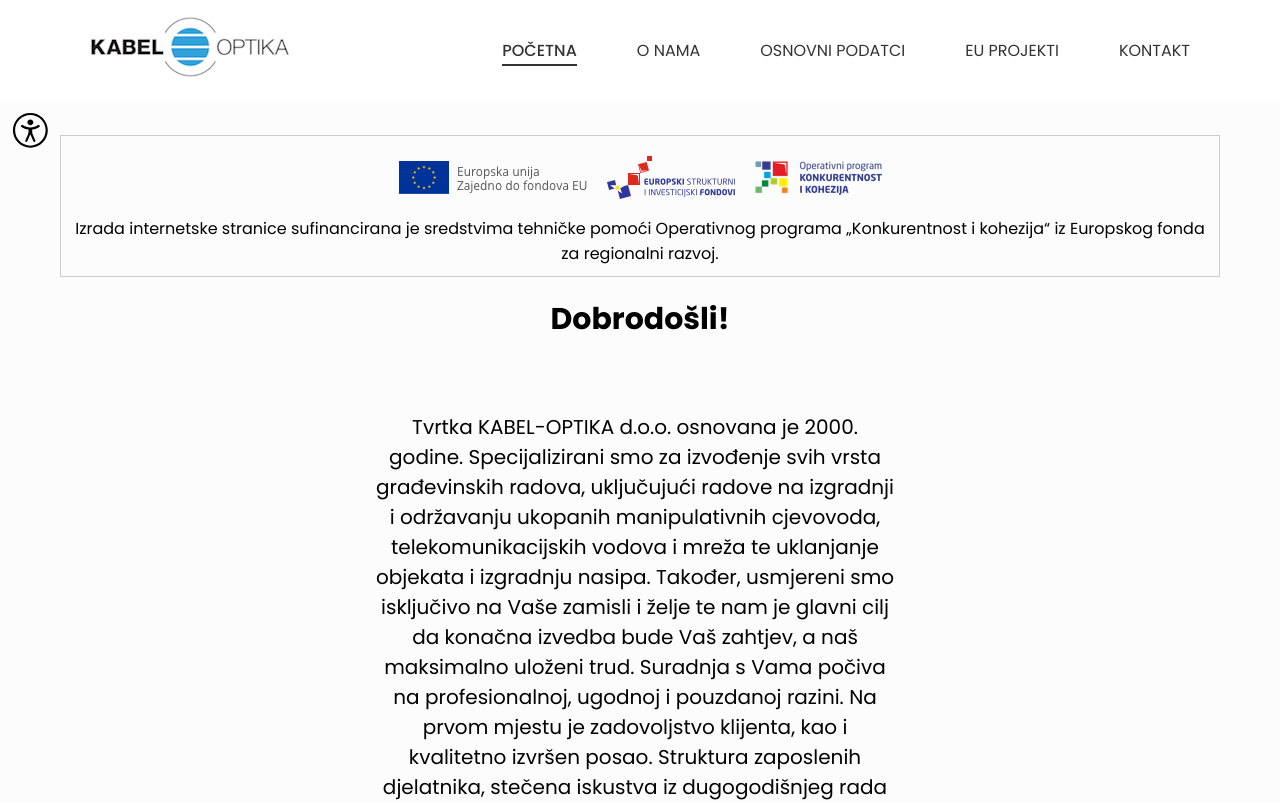
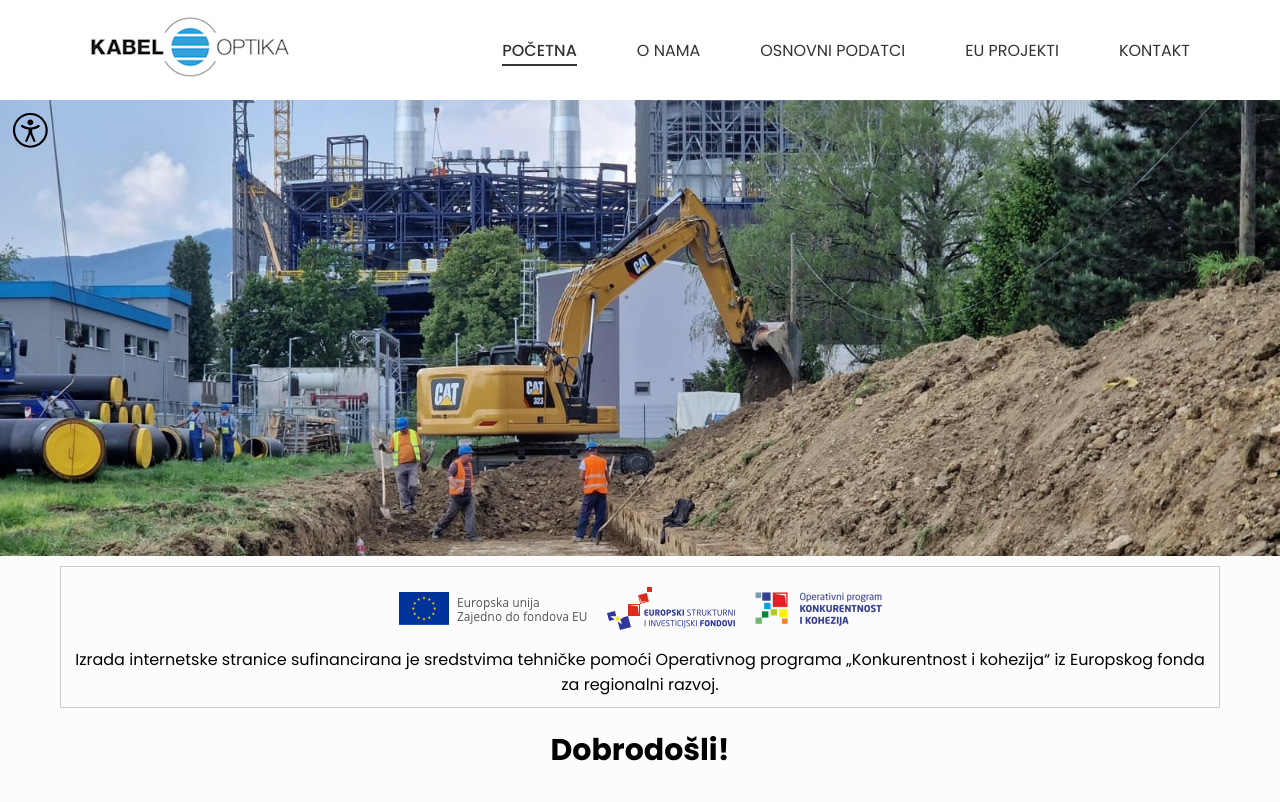
Before and after one commit to iivkov/kabel-optika, a React (Create React App) app: page / in a window 1280 px wide. Shown: the top 802 px of the page. Built offline with nearby package versions, Linux system fonts and the light colour scheme.

Commit message:
uspješno napravljen prikaz velike slike na stranicama

```diff
--- a/src/App.css
+++ b/src/App.css
@@ -333,19 +333,15 @@ textarea {
   color: white;
 }
 
-.page-image {
-  background-image: url('assets/1.jpg');
-  /* position: relative; */
-  display: inline-block;
-  width:100%;
-  height: auto;
-  object-fit: cover;
+.top-image {
+  /* position: absolute; */
+  top: 0;
+  left: 0;
+  width: 100%;
+  height: 0;
+  padding-bottom: 35.625%;
+  /* background-image: url('assets/1.jpg'); */
+  background-size: cover;
+  background-position: center;
+  background-repeat: no-repeat;
 }
-
-@media (max-width: 767px) {
-  .page-image {
-    width: 100%;
-    height: auto;
-    object-fit: cover;
-  }
-}
--- a/src/components/AboutComponent.js
+++ b/src/components/AboutComponent.js
@@ -1,6 +1,7 @@
 import React, {useState, useEffect } from 'react';
 import '../App.css';
 import slika from '../assets/3.jpg';
+import TopImage from './TopImage';
 
 const AboutComponent = () => {
     const [animate, setAnimate] = useState(false);
@@ -11,7 +12,7 @@ const AboutComponent = () => {
 
     return (
         <div className="main_content">
-                <img src={slika} alt="Slika građevinskih radova." style={{ width: '100%', height: 'auto' }} />
+                <TopImage selectedImage={slika} />
                 <h1>O nama</h1>
                 <div className="container">
                     <div className="box">
--- a/src/components/ContactComponent.js
+++ b/src/components/ContactComponent.js
@@ -2,6 +2,7 @@ import React, {useState, useEffect, useRef } from "react";
 import emailjs from '@emailjs/browser';
 import '../App.css';
 import slika from '../assets/13.jpg';
+import TopImage from "./TopImage";
 
 const ContactComponent = () => {
     const form = useRef();
@@ -30,7 +31,7 @@ const ContactComponent = () => {
 
 	return (
     <div className="main_content">
-        <img src={slika} alt="Slika građevinskih radova." style={{ width: '100%', height: 'auto' }} />
+        <TopImage selectedImage={slika} />
         <h1>Kontakt</h1>
         <div className="container">
             <div className={`box left ${animate ? 'enter' : 'left-enter'}`}>
--- a/src/components/HomeComponent.js
+++ b/src/components/HomeComponent.js
@@ -2,6 +2,7 @@ import React, { useState, useEffect } from 'react';
 import '../App.css';
 import EUnoteSite from './EUnoteSite';
 import slika from '../assets/1.jpg';
+import TopImage from './TopImage';
 
 const HomeComponent = () => {
     const [animate, setAnimate] = useState(false);
@@ -12,10 +13,8 @@ const HomeComponent = () => {
 
     return (
     <div className="main_content">
-        {/* <img src={slika} alt="Slika građevinskih radova." style={{ width: '100%', height: 'auto' }} /> */}
-        <div className='page-image'>
-
-        </div>
+        {/* <div className="top-image"></div> */}
+        <TopImage selectedImage={slika} />
         <EUnoteSite/>
         <h1>Dobrodošli!</h1>
         <div className="container">
--- a/src/components/InformationComponent.js
+++ b/src/components/InformationComponent.js
@@ -1,6 +1,7 @@
 import React, { useState, useEffect } from 'react';
 import '../App.css';
 import slika from '../assets/4.jpg';
+import TopImage from './TopImage';
 
 const InformationComponent = () => {
     const [animate, setAnimate] = useState(false);
@@ -11,7 +12,7 @@ const InformationComponent = () => {
 
     return (
     <div className="main_content">
-        <img src={slika} alt="Slika građevinskih radova." style={{ width: '100%', height: 'auto' }} />
+        <TopImage selectedImage={slika} />
         <h1>Osnovni podatci</h1>
         <div className="container">
             <div className={`box left ${animate ? 'enter' : 'left-enter'}`}>
--- a/src/components/ProjectsComponent.js
+++ b/src/components/ProjectsComponent.js
@@ -1,13 +1,14 @@
 import React from 'react';
 import '../App.css';
-import Petrinja from '../assets/Petrinja.jpg';
+import slika from '../assets/Petrinja.jpg';
 import EUnoteProject from './EUnoteProject';
+import TopImage from './TopImage';
 
 const ProjectsComponent = () => {
 
     return (
     <div className="main_content">
-        <img src={Petrinja} alt="Slika Petrinje." style={{ width: '100%', height: 'auto' }} />
+        <TopImage selectedImage={slika} />
         {/* <EUnoteProject /> */}
         <h1>NOVI RAZVOJ U PETRINJI KABEL-OPTIKA d.o.o.</h1>
         <h2>Kod projekta: KK.08.2.1.16.0148</h2>
--- /dev/null
+++ b/src/components/TopImage.js
@@ -0,0 +1,15 @@
+import React from 'react';
+import '../App.css';
+// import PropTypes from 'prop-types';
+
+const TopImage = ({ selectedImage }) => {
+    return (
+    <div className="top-image" style={{ backgroundImage: `url(${selectedImage})` }}></div>
+    )
+};
+
+// TopImage.propTypes = {
+//     selectedImage: PropTypes.string.isRequired,
+//   };
+
+export default TopImage;
```
Also changed, not shown: src/App.js (+7 -0 lines).
